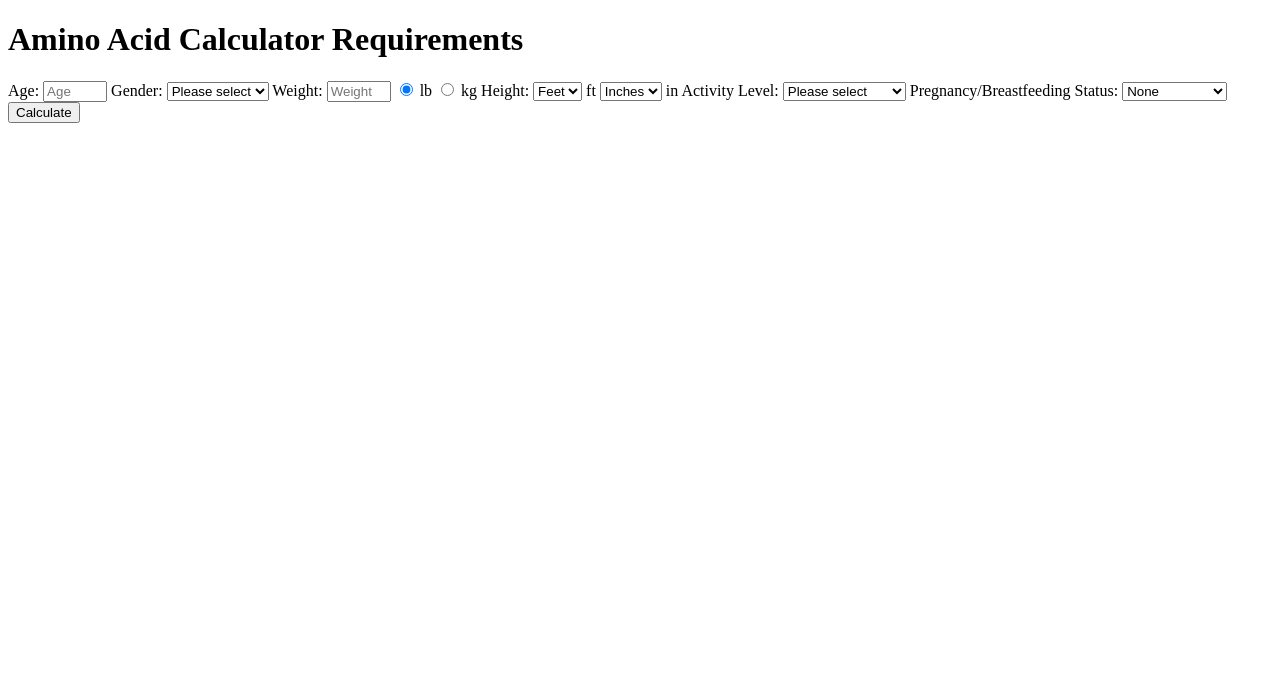
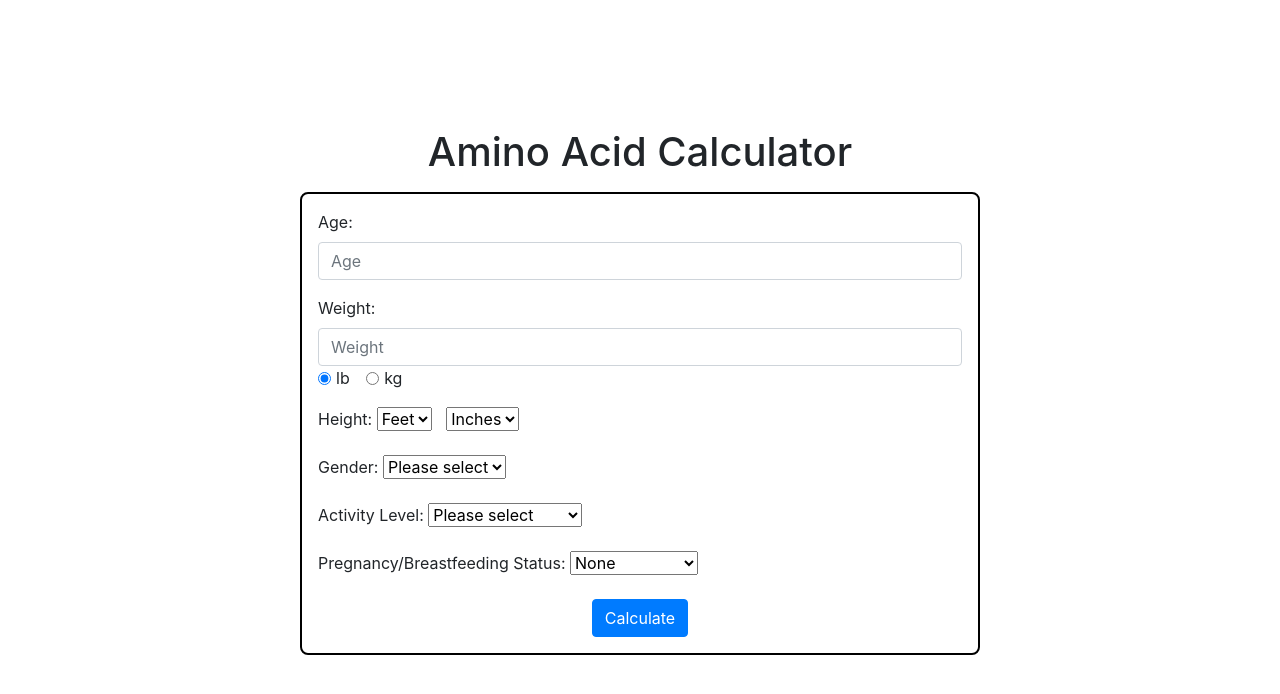
Before and after one commit to romanguillermo/amino-acid-calculator, a Flask app: page / in a window 1280 px wide. Shown: the top 694 px of the page. Run offline with Flask 3, Linux system fonts and the light colour scheme; some libraries are stand-ins or nearby versions.

Commit message:
Styled user input form

```diff
--- a/static/css/style.css
+++ b/static/css/style.css
@@ -0,0 +1,15 @@
+body {
+    margin: 10%;
+}
+
+#title {
+    text-align: center;
+}
+
+.custom-form-class {
+    padding: 1rem;
+    border: 2px solid black;
+    border-radius: 0.5rem;
+    max-width: 680px;
+    margin: auto;
+}
--- a/templates/index.html
+++ b/templates/index.html
@@ -5,52 +5,77 @@
     <meta charset="UTF-8">
     <meta name="viewport" content="width=device-width, initial-scale=1.0">
     <title>Amino Acid Calculator</title>
+    <link rel="stylesheet" href="https://stackpath.bootstrapcdn.com/bootstrap/4.5.2/css/bootstrap.min.css">
     <link rel="stylesheet" href="{{ url_for('static', filename='css/style.css') }}">
 </head>
 
 <body>
     <!--User Input Form-->
-    <h1>Amino Acid Calculator Requirements</h1>
-    <form action="/calculate" method="post">
+    <h1 id="title">Amino Acid Calculator</h1>
+    <form action="/calculate" method="post" class="mt-3 custom-form-class">
+
         <!--Age-->
-        <label for="age">Age:</label>
-        <input type="number" name="age" min='0' max='100' placeholder="Age" required>
-        <!--Gender-->
-        <label for="gender">Gender:</label>
-        <select id="gender" name="gender" required>
+        <div class="mb-3">
+            <label for="age" class="form-label">Age:</label>
+            <input type="number" class="form-control" id="age" name="age" min='0' max='100' placeholder="Age" required>
+        </div>
+
+        <!--Weight-->
+        <div class="mb-3">
+            <label for="weight" class="form-label">Weight:</label>
+            <input type="number" class="form-control" id="weight" name="weight" min='1' max="500" placeholder="Weight"
+                required>
+            <div class="form-check form-check-inline">
+                <input class="form-check-input" type="radio" id="lb" name="weight_unit" value="lb" checked>
+                <label class="form-check-label" for="lb">lb</label>
+            </div>
+            <div class="form-check form-check-inline">
+                <input class="form-check-input" type="radio" id="kg" name="weight_unit" value="kg">
+                <label class="form-check-label" for="kg">kg</label>
+            </div>
+        </div>
+
+        <!--Height: Feet and Inches select lists-->
+        <div class="mb-3">
+            <div class="form-row">
+                <div class="col-auto">
+                    <label for="height_feet" class="form-label">Height:</label>
+                    <select id="height_feet" name="height_feet" class="form-select" required>
+                        <option value="">Feet</option>
+                        {% for foot in range(0, 8) %}
+                        <option value="{{ foot }}">{{ foot }} ft</option>
+                        {% endfor %}
+                    </select>
+
+                </div>
+                <div class="col-auto">
+                    <label for="height_inches" class="visually-hidden"></label>
+                    <select id="height_inches" name="height_inches" class="form-select" required>
+                        <option value="">Inches</option>
+                        {% for inch in range(0, 12) %}
+                        <option value="{{ inch }}">{{ inch }} in</option>
+                        {% endfor %}
+                    </select>
+
+                </div>
+            </div>
+        </div>
+
+        <!--Gender select list-->
+        <div class="mb-3">
+            <label for="gender" class="form-label">Gender:</label>
+            <select id="gender" name="gender" class="form-select" required>
                 <option value="">Please select</option>
                 <option value="male">Male</option>
                 <option value="female">Female</option>
                 <option value="other">Other</option>
             </select>
+        </div>
 
-        <!--Make dropdown for kg/lb, cm/in-->
-        <!--Weight-->
-        <label for="weight">Weight:</label>
-        <input type="number" id="weight" name="weight" min='1' max="500" placeholder="Weight" required>
-        <input type="radio" id="lb" name="weight_unit" value="lb" checked>
-        <label for="lb">lb</label>
-        <input type="radio" id="kg" name="weight_unit" value="kg">
-        <label for="kg">kg</label>
-        <!--Height: Feet and Inches dropdowns-->
-        <label for="height_feet">Height:</label>
-        <select id="height_feet" name="height_feet" required>
-            <option value="">Feet</option>
-            {% for foot in range(0, 8) %}
-            <option value="{{ foot }}">{{ foot }}</option>
-            {% endfor %}
-        </select>
-        <label>ft</label>
-        <select id="height_inches" name="height_inches" required>
-            <option value="">Inches</option>
-            {% for inch in range(0, 12) %}
-            <option value="{{ inch }}">{{ inch }} in</option>
-            {% endfor %}
-        </select>
-        <label>in</label>
         <!--Activity-->
-        <label for="activity">Activity Level:</label>
-        <select id="activity" name="activity" required>
+        <div class="mb-3">
+            <label for="activity" class="form-label">Activity Level:</label>
+            <select id="activity" name="activity" class="form-select" required>
                 <option value="">Please select</option>
                 <option value="sedentary">Sedentary</option>
                 <option value="light">Light activity</option>
@@ -58,15 +83,21 @@
                 <option value="active">Active</option>
                 <option value="very_active">Very active</option>
             </select>
+        </div>
+
         <!--Pregnancy-->
-        <label for="pregnancy">Pregnancy/Breastfeeding Status:</label>
-        <select id="pregnancy" name="pregnancy" required>
+        <div class="mb-3">
+            <label for="pregnancy" class="form-label">Pregnancy/Breastfeeding Status:</label>
+            <select id="pregnancy" name="pregnancy" class="form-select" required>
                 <option value="none">None</option>
                 <option value="pregnant">Pregnant</option>
                 <option value="breastfeeding">Breastfeeding</option>
             </select>
-
-        <button type="submit">Calculate</button>
+        </div>
+        <!--Button-->
+        <div class="d-flex justify-content-center">
+            <button type="submit" class="btn btn-primary">Calculate</button>
+        </div>
     </form>
 </body>
 
```
Lines whose indentation alone changed are shown as unchanged.
